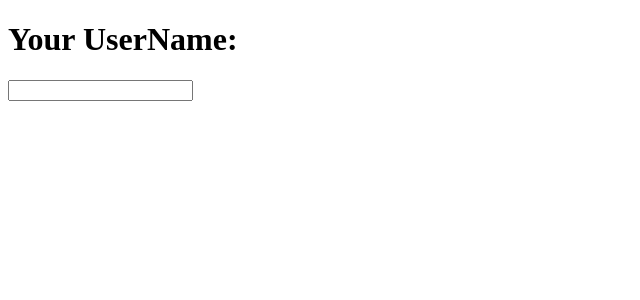
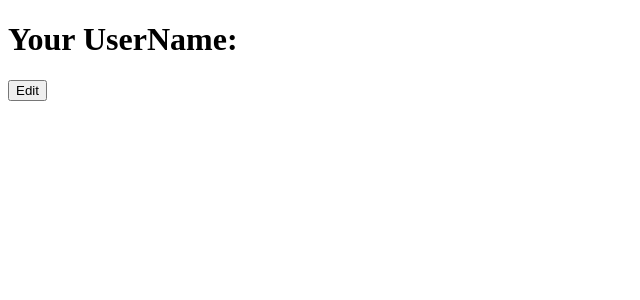
Before and after one commit to prajwal-hebbar-07/svelte-exploration, a SvelteKit app: page / in a window 1280 px wide. Shown: the top 300 px of the page, without its empty margins (0-640 px from the left). Built offline with nearby package versions, Linux system fonts and the light colour scheme.

Commit message:
feat: add edit mode toggle for username input display

```diff
--- a/src/routes/+page.svelte
+++ b/src/routes/+page.svelte
@@ -1,12 +1,17 @@
 <script lang="ts">
 	let userName = $state('');
+	let isEditMode = $state(false);
 </script>
 
 {#snippet userInput()}
 	<h1>Your UserName:</h1>
-	<input type="text" bind:value={userName} />
-
-	<p>{userName}</p>
+	{#if isEditMode}
+		<input type="text" bind:value={userName} />
+	{:else}
+		<p>{userName}</p>
+	{/if}
 {/snippet}
 
 {@render userInput()}
+
+<button onclick={() => (isEditMode = !isEditMode)}>{isEditMode ? 'Save Changes' : 'Edit'}</button>
```
